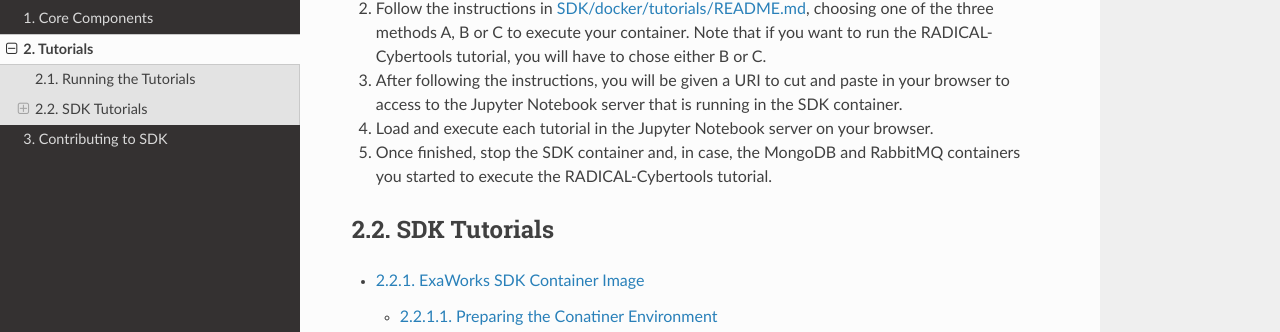
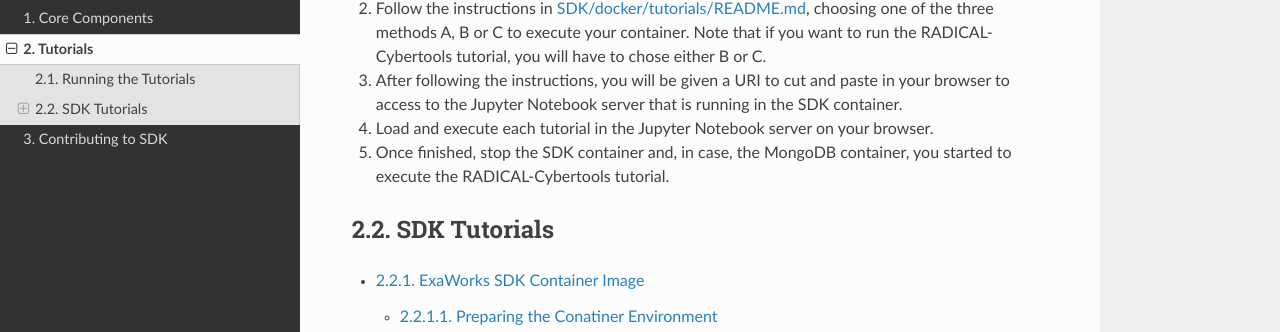
Before and after one commit to ExaWorks/SDK, a Sphinx documentation site: the page built from docs/source/tutorials.rst, in a window 1280 px wide and 900 px high, scrolled down 465 px. Shown: the part 115-447 px from the top of the window. Built offline with Sphinx 7.4.7 and the Read the Docs theme 2.0.0, drawn with Linux system fonts in a browser that asks for light colours.

```diff
--- a/README.adoc
+++ b/README.adoc
@@ -18,9 +18,9 @@ Pure Python library for describing and managing parallel computation on one to m
 Flux is a workload management system (à la Slurm, PBS, LSF), with
 single-user and multi-user (a.k.a. system instance) modes.
 
-=== https://radical-cybertools.github.io[RADICAL-Pilot]
+=== https://radical-cybertools.github.io[RADICAL-Cybertools]
 
-RADICAL-Pilot is an abstractions-based suite of middleware building blocks that are architected for scalable, interoperable and sustainable approaches to support science on a range of high-performance and distributed computing systems.
+RADICAL-Cybertools is an abstractions-based suite of middleware building blocks that are architected for scalable, interoperable and sustainable approaches to support science on a range of high-performance and distributed computing systems.
 
 === http://swift-lang.org/Swift-T[Swift/T]
 
--- a/docs/source/tutorials.rst
+++ b/docs/source/tutorials.rst
@@ -36,8 +36,8 @@ To run the tutorials in the ExaWorks SDK Docker container:
    SDK container.
 4. Load and execute each tutorial in the Jupyter Notebook server on your
    browser.
-5. Once finished, stop the SDK container and, in case, the MongoDB and RabbitMQ
-   containers you started to execute the RADICAL-Cybertools tutorial.
+5. Once finished, stop the SDK container and, in case, the MongoDB container,
+   you started to execute the RADICAL-Cybertools tutorial.
 
 
 
```
